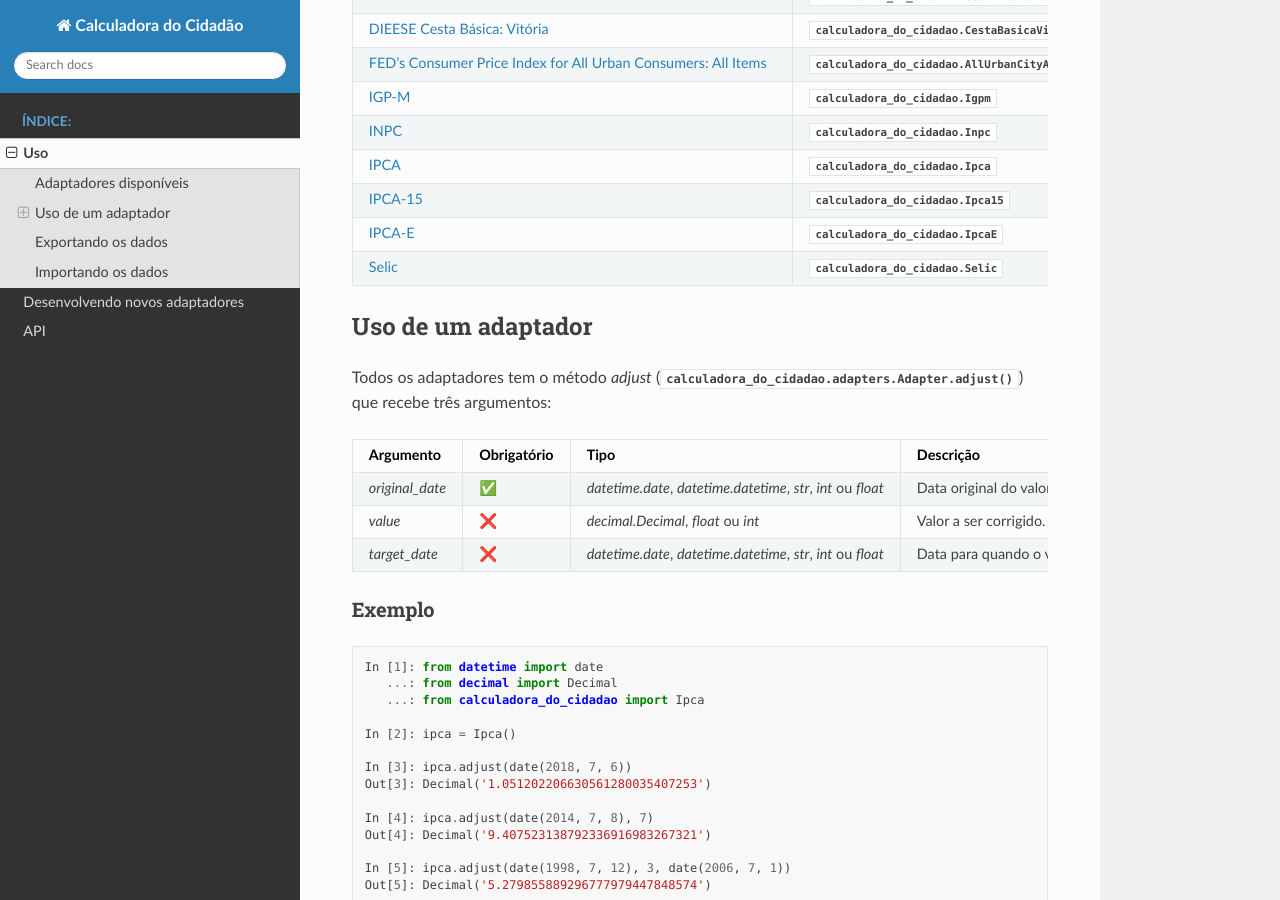
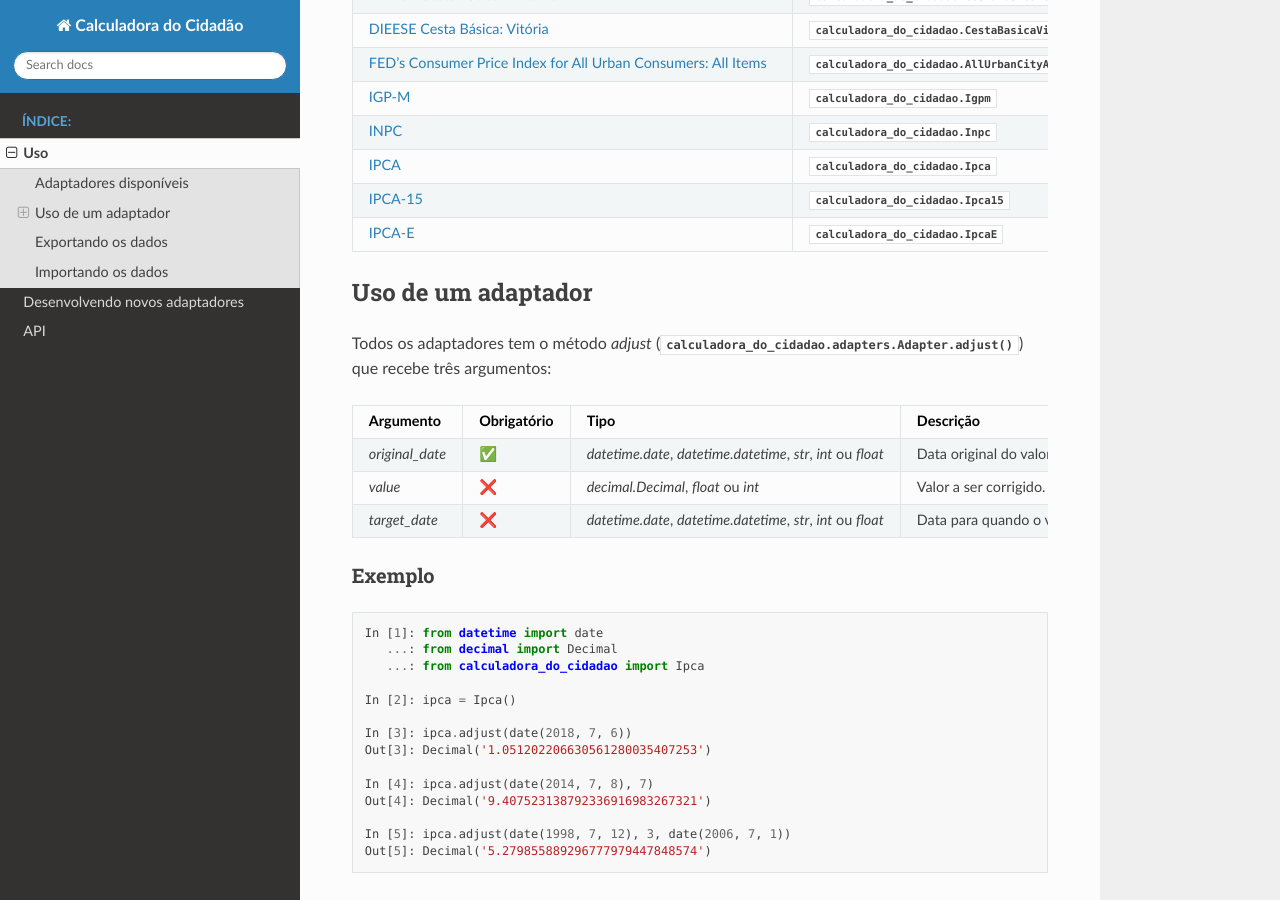
Before and after one commit to cuducos/calculadora-do-cidadao, a Sphinx documentation site: the page built from docs/usage.rst, in a window 1280 px wide and 900 px high, scrolled down 1761 px. Built offline with Sphinx 7.4.7 and the Read the Docs theme 2.0.0, drawn with Linux system fonts in a browser that asks for light colours.

Commit message:
Removes Selic
See #54

To avoid this bug to cause any miscalculation, let's remove Selic from
the API temporarily. We can bring it back when the bug is fixed.

```diff
--- a/calculadora_do_cidadao/__init__.py
+++ b/calculadora_do_cidadao/__init__.py
@@ -37,4 +37,3 @@
 )
 from calculadora_do_cidadao.adapters.ibge import Inpc, Ipca, Ipca15, IpcaE  # noqa
 from calculadora_do_cidadao.adapters.igpm import Igpm  # noqa
-from calculadora_do_cidadao.adapters.selic import Selic  # noqa
--- a/docs/api.rst
+++ b/docs/api.rst
@@ -156,12 +156,6 @@
 .. autoclass:: calculadora_do_cidadao.IpcaE
    :members:
 
-SELIC
-~~~~~
-
-.. autoclass:: calculadora_do_cidadao.Selic
-   :members:
-
 Download
 --------
 
--- a/docs/usage.rst
+++ b/docs/usage.rst
@@ -65,7 +65,6 @@
 `IPCA <https://www.ibge.gov.br/estatisticas/economicas/precos-e-custos/9256-indice-nacional-de-precos-ao-consumidor-amplo.html>`_            :class:`calculadora_do_cidadao.Ipca`
 `IPCA-15 <https://www.ibge.gov.br/estatisticas/economicas/precos-e-custos/9260-indice-nacional-de-precos-ao-consumidor-amplo-15.html>`_      :class:`calculadora_do_cidadao.Ipca15`
 `IPCA-E <https://www.ibge.gov.br/estatisticas/economicas/precos-e-custos/9262-indice-nacional-de-precos-ao-consumidor-amplo-especial.html>`_ :class:`calculadora_do_cidadao.IpcaE`
-`Selic <https://receita.economia.gov.br/orientacao/tributaria/pagamentos-e-parcelamentos/taxa-de-juros-selic>`_                              :class:`calculadora_do_cidadao.Selic`
 ============================================================================================================================================ ==================================================
 
 Uso de um adaptador
```
Also changed, not shown: 2 other files.
